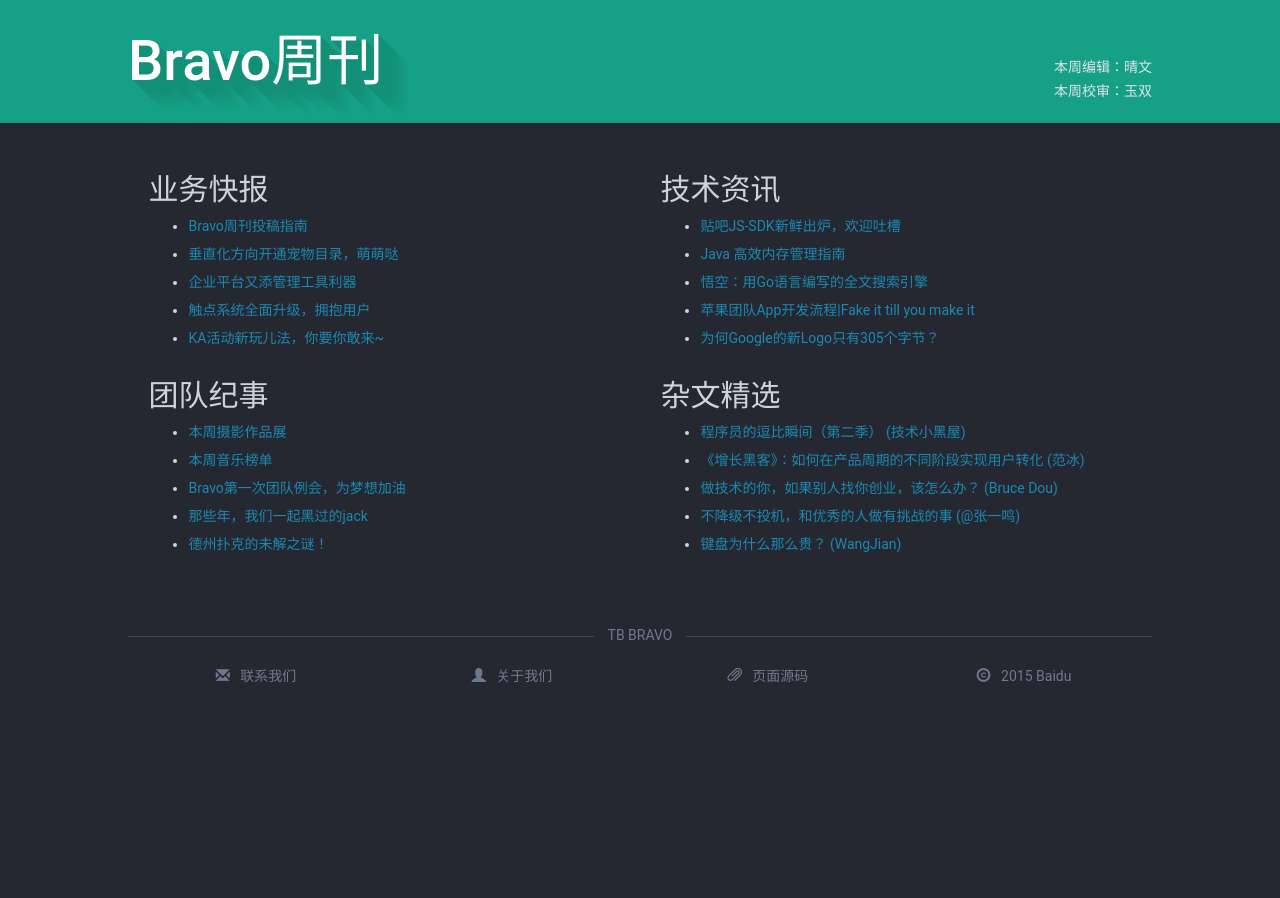
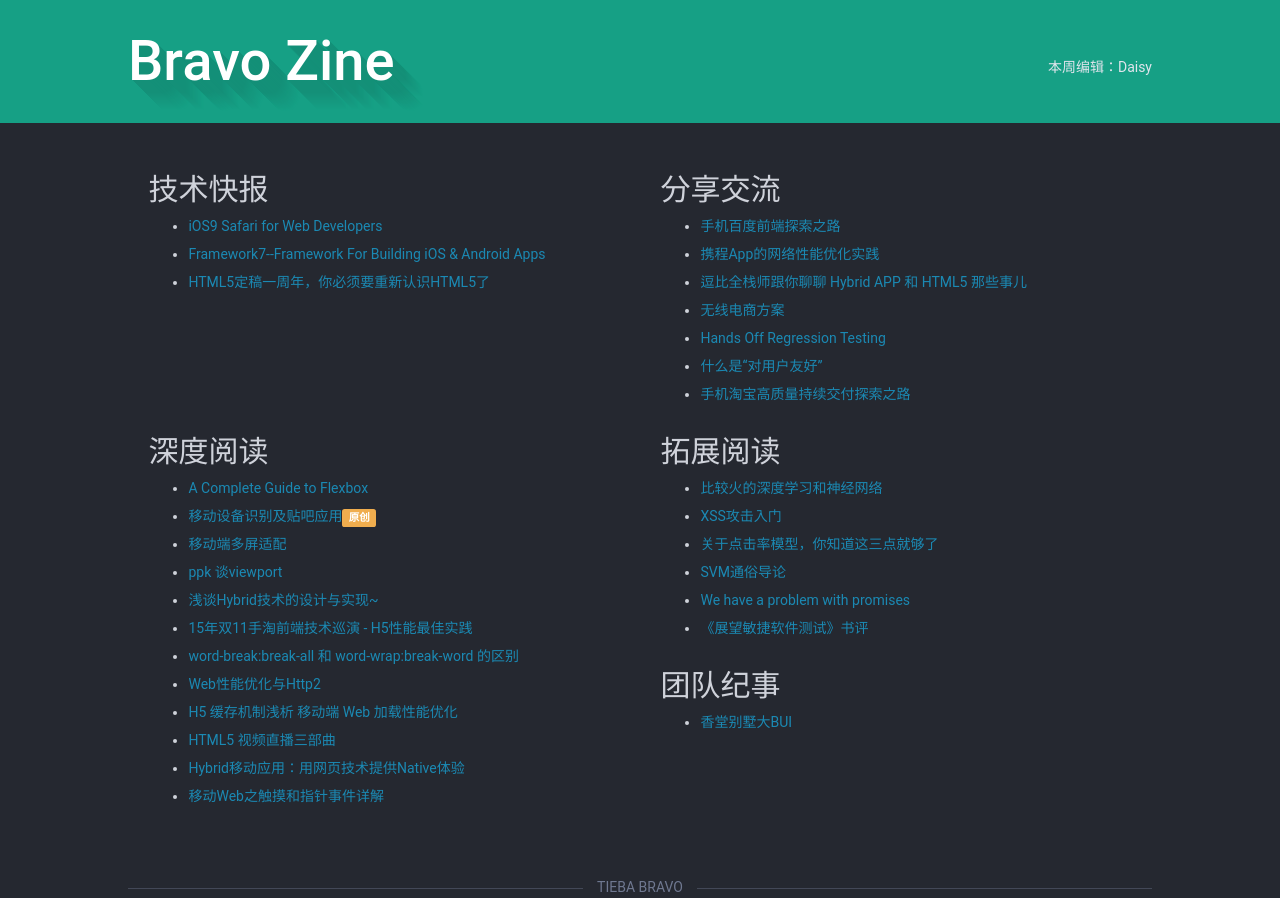
Before and after one commit to tbbravo/weekly, a plain HTML site: page index.html in a window 1280 px wide. Shown: the top 898 px of the page. Before the commit the page ends 800 px from the top, so only its background shows below. Drawn offline with Linux system fonts and the light colour scheme.

Commit message:
add articles

```diff
--- a/index.html
+++ b/index.html
@@ -4,64 +4,76 @@
     <meta charset="utf-8">
     <meta http-equiv="X-UA-Compatible" content="IE=edge">
     <meta name="viewport" content="width=device-width, initial-scale=1">
-    <title>贴吧企业商业化团队周刊</title>
-    <!-- <link rel="shortcut icon" href="http://static.tieba.baidu.com/tb/favicon.ico" /> -->
-    <link rel="shortcut icon" href="img/favicon.ico" />
+    <title>贴吧企业商业化团队芈月刊</title>
+    <link rel="shortcut icon" href="http://static.tieba.baidu.com/tb/favicon.ico" />
     <link rel="stylesheet" href="bootstrap/css/bootstrap.min.css">
     <link rel="stylesheet" href="css/index.css">
 </head>
 <body class="index">
     <header id="header" class="weekly-header clearfix">
-        <h1 class="weekly-title">Bravo周刊</h1>
+        <h1 class="weekly-title">Bravo Zine</h1>
         <div class="weekly-meta">
-            <p class="tswk-editor">本周编辑：<a href="baidu://message/?id=rorannf">晴文</a></p>
-            <p class="tswk-reviewer">本周校审：<a href="baidu://message/?id=Yushuang_sys">玉双</a></p>
+            <p class="tswk-editor">本周编辑：<a href="baidu://message/?id=theskyofxier">Daisy</a></p>
         </div>
     </header><!-- /header -->
     <div class="weekly-content clearfix">
         <section class="section-wrap">
-            <h2 class="section-title"><span>业务快报</span></h2>
+            <h2 class="section-title"><span>技术快报</span></h2>
             <ul class="article-list">
-                <li class="article-item"><a href="/2015/09/18/bravo-guide/">Bravo周刊投稿指南</a></li>
-                <li class="article-item"><a href="#">垂直化方向开通宠物目录，萌萌哒</a></li>
-                <li class="article-item"><a href="#">企业平台又添管理工具利器</a></li>
-                <li class="article-item"><a href="#">触点系统全面升级，拥抱用户</a></li>
-                <li class="article-item"><a href="#">KA活动新玩儿法，你要你敢来~</a></li>
+                <li class="article-item"><a href="http://www.mobilexweb.com/blog/ios9-safari-for-web-developers">iOS9 Safari for Web Developers</a></li>
+                <li class="article-item"><a href="http://www.idangero.us/framework7/">Framework7--Framework For Building iOS & Android Apps</a></li>
+                <li class="article-item"><a href="http://www.csdn.net/article/2015-11-24/2826317">HTML5定稿一周年，你必须要重新认识HTML5了</a></li>
             </ul>
         </section>
         <section class="section-wrap">
-            <h2 class="section-title"><span>技术资讯</span></h2>
+            <h2 class="section-title"><span>分享交流</span></h2>
             <ul class="article-list">
-                <li class="article-item"><a href="http://regrex.github.io/2015/09/17/tb-js-sdk/">贴吧JS-SDK新鲜出炉，欢迎吐槽</a></li>
-                <li class="article-item"><a href="#">Java 高效内存管理指南</a></li>
-                <li class="article-item"><a href="#">悟空：用Go语言编写的全文搜索引擎</a></li>
-                <li class="article-item"><a href="#">苹果团队App开发流程|Fake it till you make it</a></li>
-                <li class="article-item"><a href="#">为何Google的新Logo只有305个字节？</a></li>
+                <li class="article-item"><a href="http://www.infoq.com/cn/presentations/road-exploration-of-mobile-baidu-front-end">手机百度前端探索之路</a></li>
+                <li class="article-item"><a href="http://www.infoq.com/cn/articles/how-ctrip-improves-app-networking-performance">携程App的网络性能优化实践</a></li>
+                <li class="article-item"><a href="http://www.1ke.co/course/236">逗比全栈师跟你聊聊 Hybrid APP 和 HTML5 那些事儿</a></li>
+                <li class="article-item"><a href="https://github.com/amfe/article/issues/13">无线电商方案</a></li>
+                <li class="article-item"><a href="https://docs.google.com/presentation/d/1KITWbK46rm-lDZce_SqxegHTPjc9Ez-broxDTpfBpK8/pub?slide=id.gd8cf2c7b7_0_0">Hands Off Regression Testing</a></li>
+                <li class="article-item"><a href="http://www.yinwang.org/blog-cn/2012/05/18/user-friendliness/">什么是“对用户友好”</a></li>
+                <li class="article-item"><a href="http://www.infoq.com/cn/articles/road-of-mobile-taobao-high-quality-continuous-delivery?utm_source=infoq&utm_medium=popular_widget&utm_content=homepage&utm_campaign=popular_content_list">手机淘宝高质量持续交付探索之路</a></li>
+            </ul>
+        </section>
+        <section class="section-wrap">
+            <h2 class="section-title"><span>深度阅读</span></h2>
+            <ul class="article-list">
+                <li class="article-item"><a href="https://css-tricks.com/snippets/css/a-guide-to-flexbox/">A Complete Guide to Flexbox</a></li>
+                <li class="article-item"><a href="http://tbbravo.github.io/zine/2015/12/11/BZ01-02/">移动设备识别及贴吧应用</a><span class="label label-warning">原创</span></li>
+                <li class="article-item"><a href="http://div.io/topic/1092?page=1#4713">移动端多屏适配</a></li>
+                <li class="article-item"><a href="http://weizhifeng.net/viewports.html">ppk 谈viewport</a></li>
+                <li class="article-item"><a href="http://www.cnblogs.com/yexiaochai/p/4921635.html">浅谈Hybrid技术的设计与实现~</a></li>
+                <li class="article-item"><a href="https://github.com/amfe/article/issues/21">15年双11手淘前端技术巡演 - H5性能最佳实践</a></li>
+                <li class="article-item"><a href="http://mp.weixin.qq.com/s?__biz=MzAxODE2MjM1MA==&mid=401043003&idx=2&sn=6215c48393ae1fcc9bd6376f96bee413&scene=0#wechat_redirect">word-break:break-all 和 word-wrap:break-word 的区别</a></li>
+                <li class="article-item"><a href="http://blog.csdn.net/erlib/article/details/49250055">Web性能优化与Http2</a></li>
+                <li class="article-item"><a href="http://mp.weixin.qq.com/s?__biz=MzA3NTYzODYzMg==&mid=402077566&idx=1&sn=def3337205c3aec5e0fde2476ee03397&scene=0&key=ac89cba618d2d976159e30761eefe9953dc2030a7d72c1872c445a8caaa0f1d3cc4eb416a1c7cfb82651db48d11f3f90&ascene=0&uin=MjAyNzY1NTU%3D">H5 缓存机制浅析 移动端 Web 加载性能优化</a></li>
+                <li class="article-item"><a href="https://imququ.com/post/html5-live-player-1.html">HTML5 视频直播三部曲</a></li>
+                <li class="article-item"><a href="http://ued.ctrip.com/blog/translation-hybrid-mobile-application-provide-native-web-technology-experience.html">Hybrid移动应用：用网页技术提供Native体验</a></li>
+                <li class="article-item"><a href="http://www.infoq.com/cn/articles/touch-pointer-event?utm_campaign=rightbar_v2&utm_source=infoq&utm_medium=articles_link&utm_content=link_text">移动Web之触摸和指针事件详解</a></li>
+            </ul>
+        </section>
+        <section class="section-wrap">
+            <h2 class="section-title"><span>拓展阅读</span></h2>
+            <ul class="article-list">
+                <li class="article-item"><a href="http://neuralnetworksanddeeplearning.com/index.html">比较火的深度学习和神经网络</a></li>
+                <li class="article-item"><a href="http://www.cnblogs.com/bangerlee/archive/2013/04/06/3002142.html">XSS攻击入门</a></li>
+                <li class="article-item"><a href="http://www.meihua.info/a/65329">关于点击率模型，你知道这三点就够了</a></li>
+                <li class="article-item"><a href="http://www.36dsj.com/archives/24596?utm_source=tuicool">SVM通俗导论</a></li>
+                <li class="article-item"><a href="http://fex.baidu.com/blog/2015/07/we-have-a-problem-with-promises">We have a problem with promises</a></li>
+                <li class="article-item"><a href="http://www.infoq.com/cn/articles/agile-software-testing">《展望敏捷软件测试》书评</a></li>
             </ul>
         </section>
         <section class="section-wrap">
             <h2 class="section-title"><span>团队纪事</span></h2>
             <ul class="article-list">
-                <li class="article-item"><a href="#">本周摄影作品展</a></li>
-                <li class="article-item"><a href="#">本周音乐榜单</a></li>
-                <li class="article-item"><a href="#">Bravo第一次团队例会，为梦想加油</a></li>
-                <li class="article-item"><a href="#">那些年，我们一起黑过的jack</a></li>
-                <li class="article-item"><a href="#">德州扑克的未解之谜！</a></li>
-            </ul>
-        </section>
-        <section class="section-wrap">
-            <h2 class="section-title"><span>杂文精选</span></h2>
-            <ul class="article-list">
-                <li class="article-item"><a href="#">程序员的逗比瞬间（第二季） (技术小黑屋)  </a></li>
-                <li class="article-item"><a href="#">《增长黑客》：如何在产品周期的不同阶段实现用户转化 (范冰)  </a></li>
-                <li class="article-item"><a href="#">做技术的你，如果别人找你创业，该怎么办？ (Bruce Dou)  </a></li>
-                <li class="article-item"><a href="#">不降级不投机，和优秀的人做有挑战的事 (@张一鸣)  </a></li>
-                <li class="article-item"><a href="#">键盘为什么那么贵？ (WangJian)  </a></li>
+                <li class="article-item"><a href="http://tbbravo.github.io/zine/2015/12/11/BZ01-29/">香堂别墅大BUI</a></li>
             </ul>
         </section>
     </div>
     <footer class="footer">
-        <div class="separate"><span class="separate-text">Tb Bravo</span></div>
+        <div class="separate"><span class="separate-text">Tieba Bravo</span></div>
         <ul class="footer-list clearfix">
             <li class="footer-item">
                 <a href="mailto:tb_bravo@baidu.com">
@@ -76,7 +88,7 @@
                 </a>
             </li>
             <li class="footer-item">
-                <a href="https://github.com/regrex/weekly" target="_blank">
+                <a href="https://github.com/tbbravo/weekly" target="_blank">
                     <span class="glyphicon glyphicon-paperclip" aria-hidden="true"></span>
                     <span class="footer-text">页面源码</span>
                 </a>
```
Also changed, not shown: img/favicon.ico (deleted), 1 other file.
